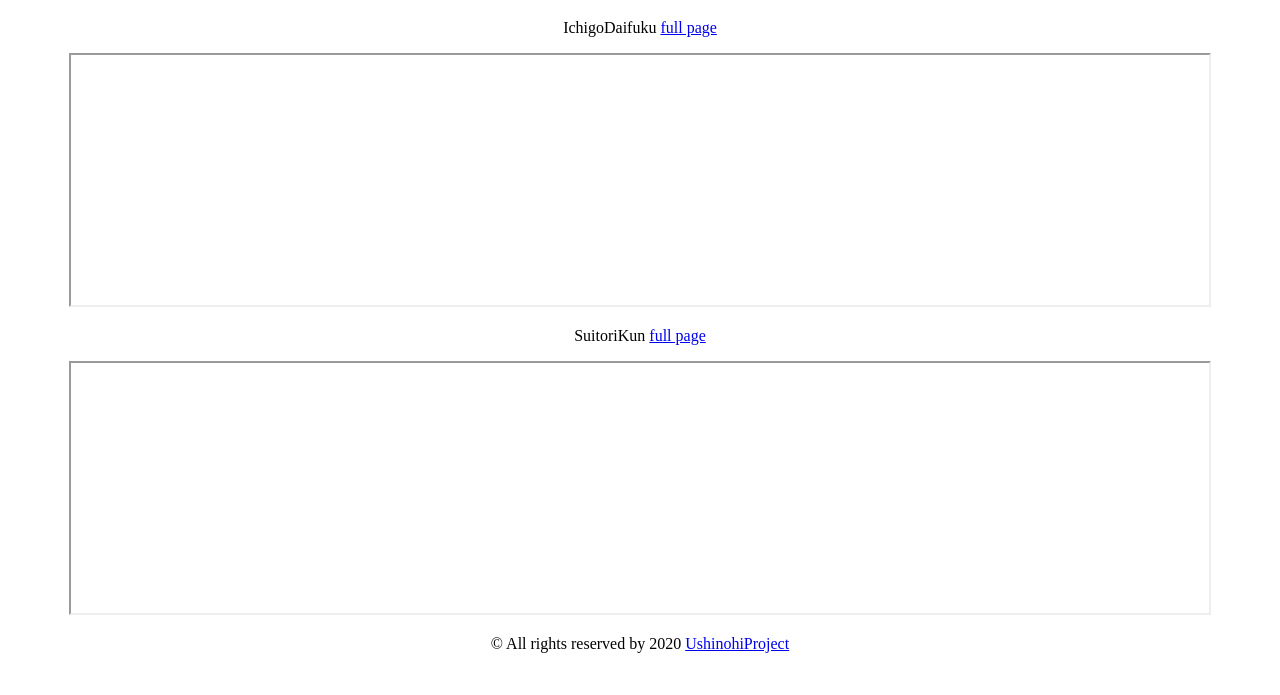
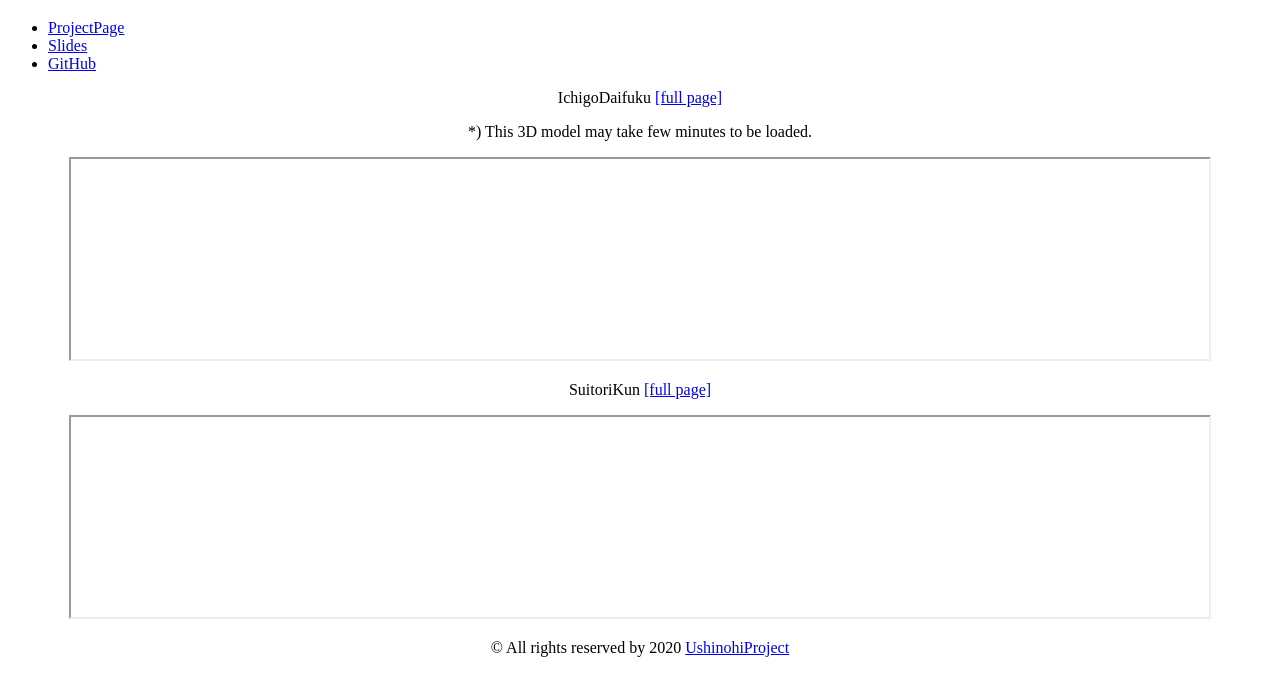
Before and after one commit to UshinohiProject/space_apps_challenge_2020, a plain HTML site: page index.html in a window 1280 px wide. Shown: the part 61-756 px from the top of the page. Drawn offline with Linux system fonts and the light colour scheme.

Commit message:
Add links to the sources

```diff
--- a/index.html
+++ b/index.html
@@ -8,14 +8,22 @@
 </head>
 <body>
     <h1 class="title">Demo of Space Apps Challenge 2020</h1>
+    <div>
+        <ul>
+            <li><a href="https://2020.spaceappschallenge.org/challenges/create/virtual-planetary-exploration/teams/ushinohi-project-1/project">ProjectPage</a></li>
+            <li><a href="https://docs.google.com/presentation/d/1YrUzucWBL__AOZu66bgw4U9rNAab53iEUC80NfY9o8g/edit?usp=sharing">Slides</a></li>
+            <li><a href="https://github.com/UshinohiProject/space_apps_challenge_2020">GitHub</a></li>
+        </ul>
+    </div>
     <div class="models">
-        <p>IchigoDaifuku <a href="ichigodaifuku.html">full page</a></p>
-        <iframe src="ichigodaifuku.html" class="tree-d-model" width="90%" height="250vh">
+        <p>IchigoDaifuku <a href="ichigodaifuku.html">[full page]</a></p>
+        <p>*) This 3D model may take few minutes to be loaded.</p>
+        <iframe src="ichigodaifuku.html" class="tree-d-model" width="90%" height="200vh">
         </iframe>
     </div>
     <div class="models">
-        <p>SuitoriKun <a href="suitorikun.html">full page</a></p>
-        <iframe src="suitorikun.html" class="three-d-model" width="90%" height="250vh">
+        <p>SuitoriKun <a href="suitorikun.html">[full page]</a></p>
+        <iframe src="suitorikun.html" class="three-d-model" width="90%" height="200vh">
         </iframe>
     </div>
 </body>
```
